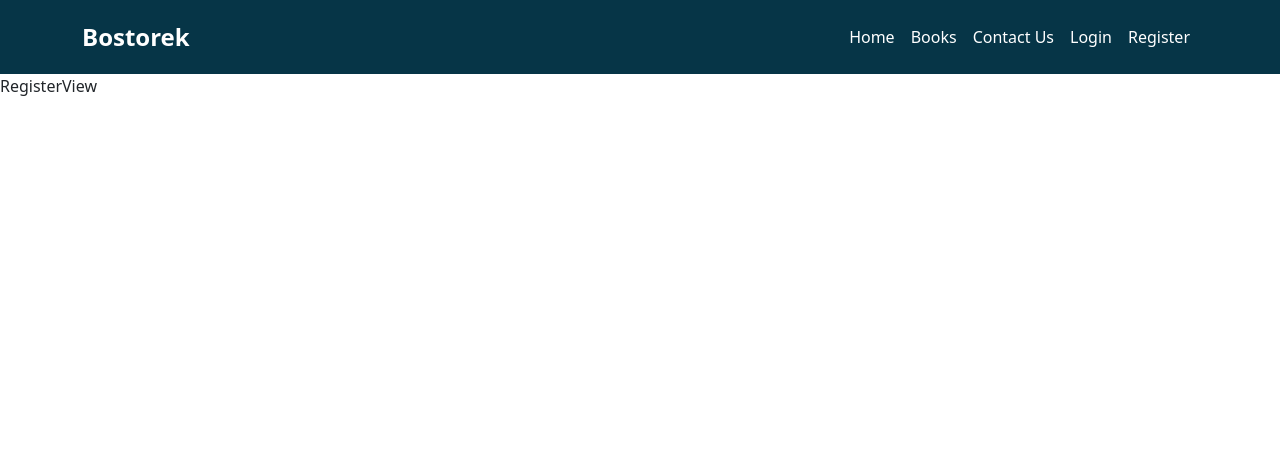
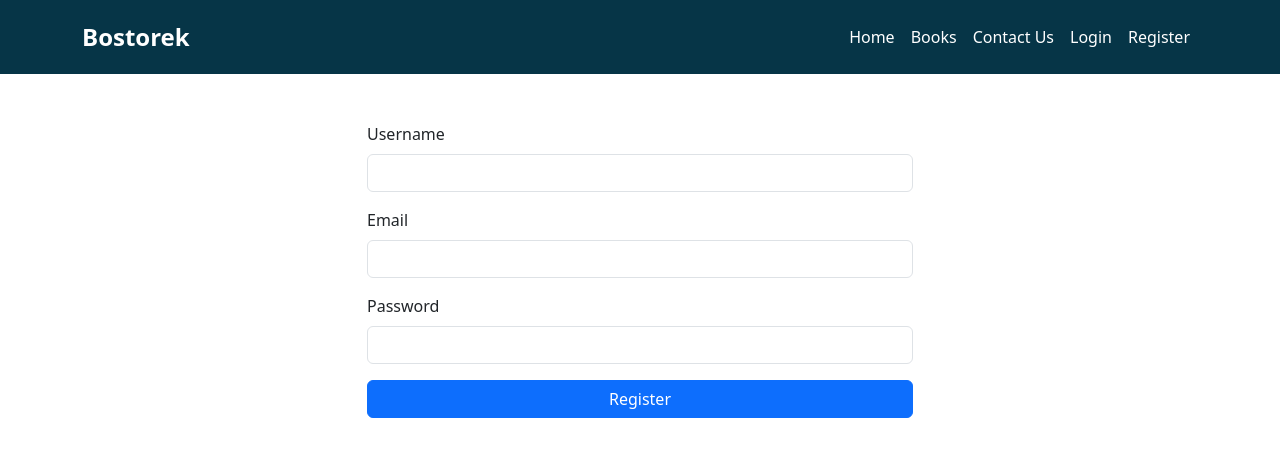
Before and after one commit to tworulee/book-store, a Vue app in the folder frontend/: page /register in a window 1280 px wide. Shown: the top 456 px of the page. Built offline with nearby package versions, Linux system fonts and the light colour scheme.

Commit message:
resgisterform

```diff
--- a/frontend/src/views/RegisterView.vue
+++ b/frontend/src/views/RegisterView.vue
@@ -1,15 +1,83 @@
 <template>
-    <div>
-        RegisterView
+  <section>
+    <div class="container">
+      <form class="mt-5" @submit.prevent="submitForm">
+        <div class="row justify-content-center">
+          <!-- Username Field (Medium and Larger Screens) -->
+          <div class="col-md-6 col-8 mb-3">
+            <label for="username" class="form-label">Username</label>
+            <input
+              type="text"
+              class="form-control"
+              id="username"
+              name="username"
+              v-model.trim="formData.username"
+              required
+            />
+          </div>
+        </div>
+
+        <div class="row justify-content-center">
+          <!-- Email Field (Medium and Larger Screens) -->
+          <div class="col-md-6 col-8 mb-3">
+            <label for="email" class="form-label">Email</label>
+            <input
+              type="email"
+              class="form-control"
+              id="email"
+              name="email"
+              v-model.trim="formData.email"
+              required
+            />
+          </div>
+        </div>
+
+        <!-- Password Field -->
+        <div class="row justify-content-center">
+          <div class="col-md-6 col-8 mb-3">
+            <label for="password" class="form-label">Password</label>
+            <input
+              type="password"
+              class="form-control"
+              id="password"
+              name="password"
+              v-model.trim="formData.password"
+              required
+            />
+          </div>
+        </div>
+
+        <!-- Submit Button -->
+        <div class="row justify-content-center">
+          <div class="col-md-6 col-8 mb-3">
+            <button type="submit" class="btn btn-primary w-100">
+              Register
+            </button>
+          </div>
+        </div>
+      </form>
     </div>
+  </section>
 </template>
 
 <script>
-    export default {
-        name:"RegisterView"
-    }
+export default {
+  name: "RegisterView",
+  data() {
+    return {
+      formData: {
+        username: "",
+        email: "",
+        password: "",
+      },
+    };
+  },
+  methods: {
+    submitForm() {
+      console.log("formData::", this.formData);
+    },
+  },
+};
 </script>
 
-<style lang="scss" scoped>
-
-</style>
+<style lang="scss" scoped></style>
```
